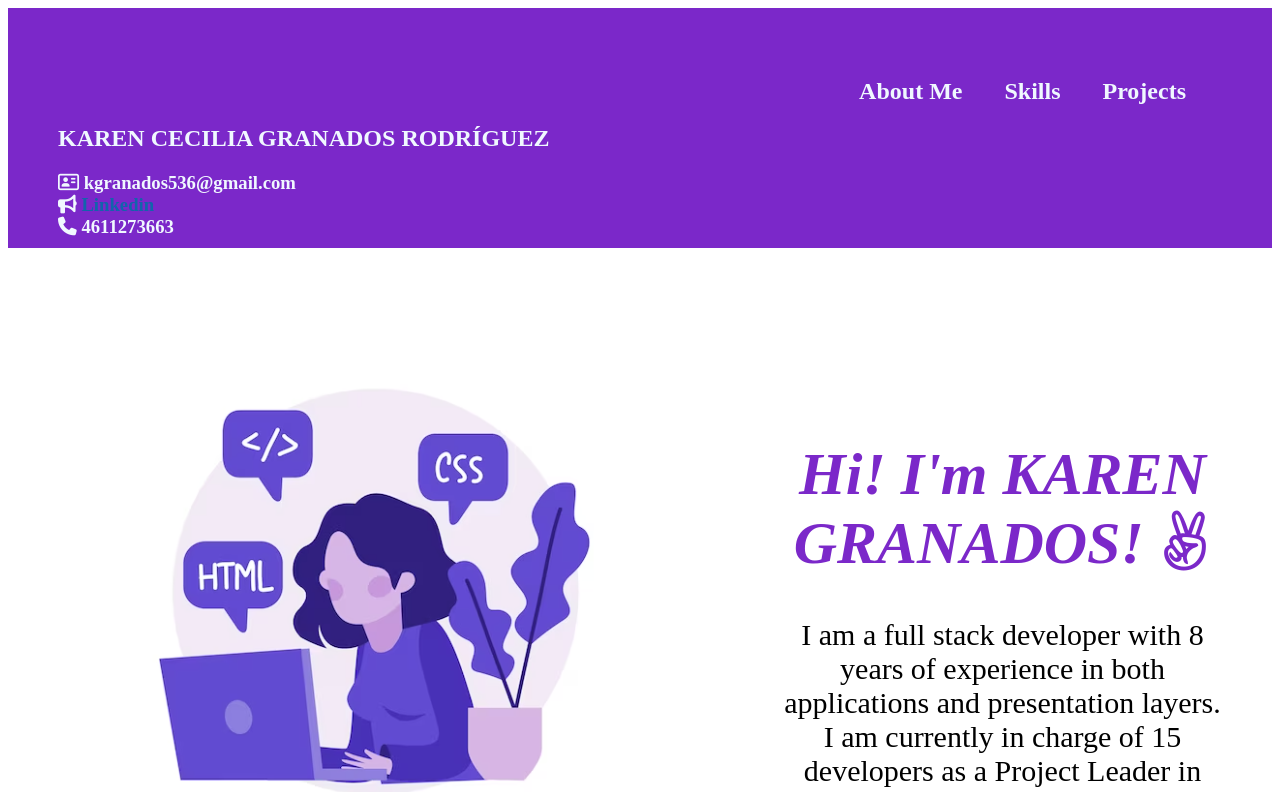
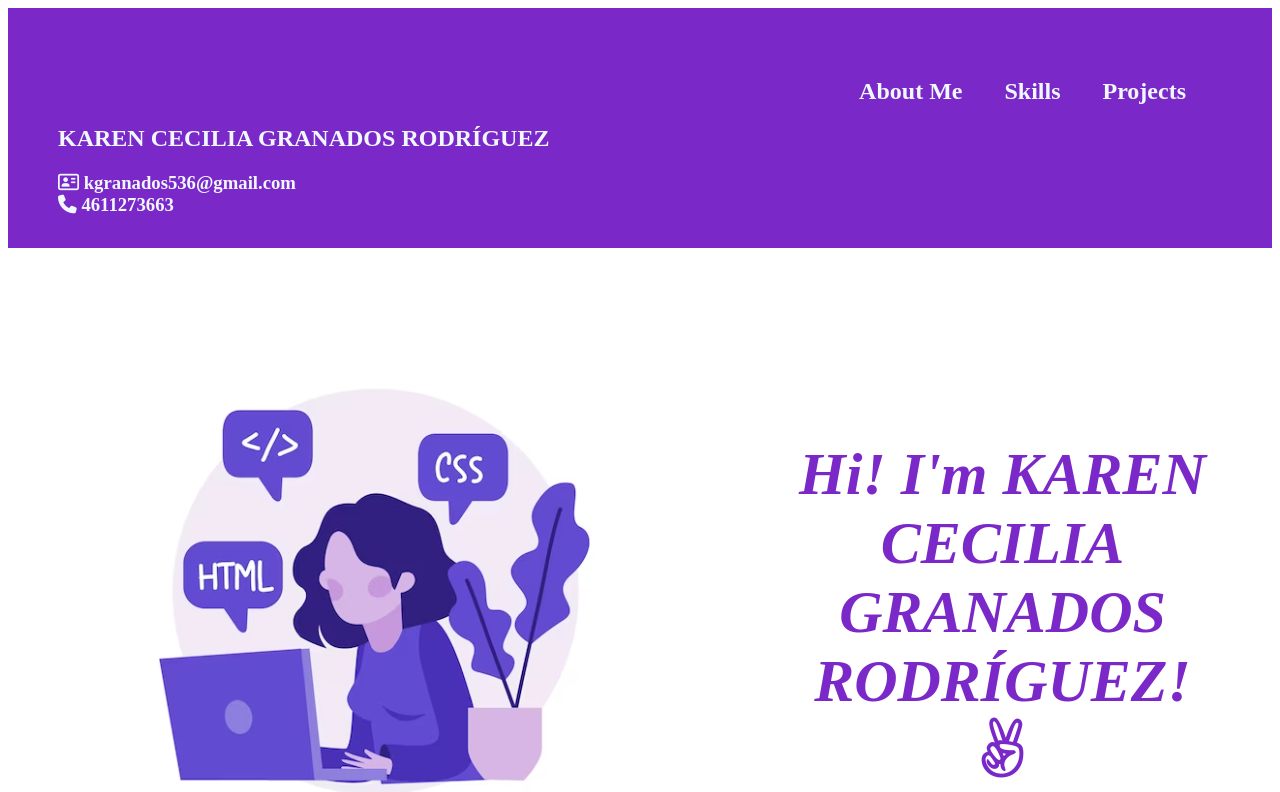
Before and after one commit to KarenCandy1991/GranadosKaren-CV, a plain HTML site: page index.html in a window 1280 px wide. Shown: the top 792 px of the page. Drawn offline with Linux system fonts and the light colour scheme.

Commit message:
cambio de presentacion

```diff
--- a/index.html
+++ b/index.html
@@ -143,7 +143,7 @@
         <h2><b>KAREN CECILIA GRANADOS RODRÍGUEZ </b></h2>
         <h3>
         <i class="far fa-address-card"> </i>  kgranados536@gmail.com  <br>
-        <i class="fas fa-bullhorn"> </i></i><a href="https://www.linkedin.com/in/karen-cecilia-granados-rodr%C3%ADguez-7b509b224/" target="_blank"> Linkedin</a><br>
+
         <i class="fas fa-phone"> </i> 4611273663</h3>
 
 
@@ -155,10 +155,9 @@
 <body>
             <div id="D1"class="grid-container">
                 <div class="grid-item"><img id="IMA1" src="IMAGEN1.png" ></div>
-                <div class="grid-item"><BR><BR><BR><div id="myname"><h1>Hi! I'm KAREN GRANADOS! <i class="fab fa-angellist"></i></h1></div>
+                <div class="grid-item"><BR><BR><BR><div id="myname"><h1>Hi! I'm KAREN CECILIA GRANADOS RODRÍGUEZ! <i class="fab fa-angellist"></i></h1></div>
                     I am a full stack developer with 8 years of experience in both applications and presentation layers.<br>
                     I am currently in charge of 15 developers as a Project Leader in the IT office of the local government of my City Celaya Guanajuato Mexico.<br>
-                    Working in the government is an opportunity to do something for my country and one of my dreams is for Celaya to have fully digital services for its citizens.
                     </div>
             </div>
 
```
